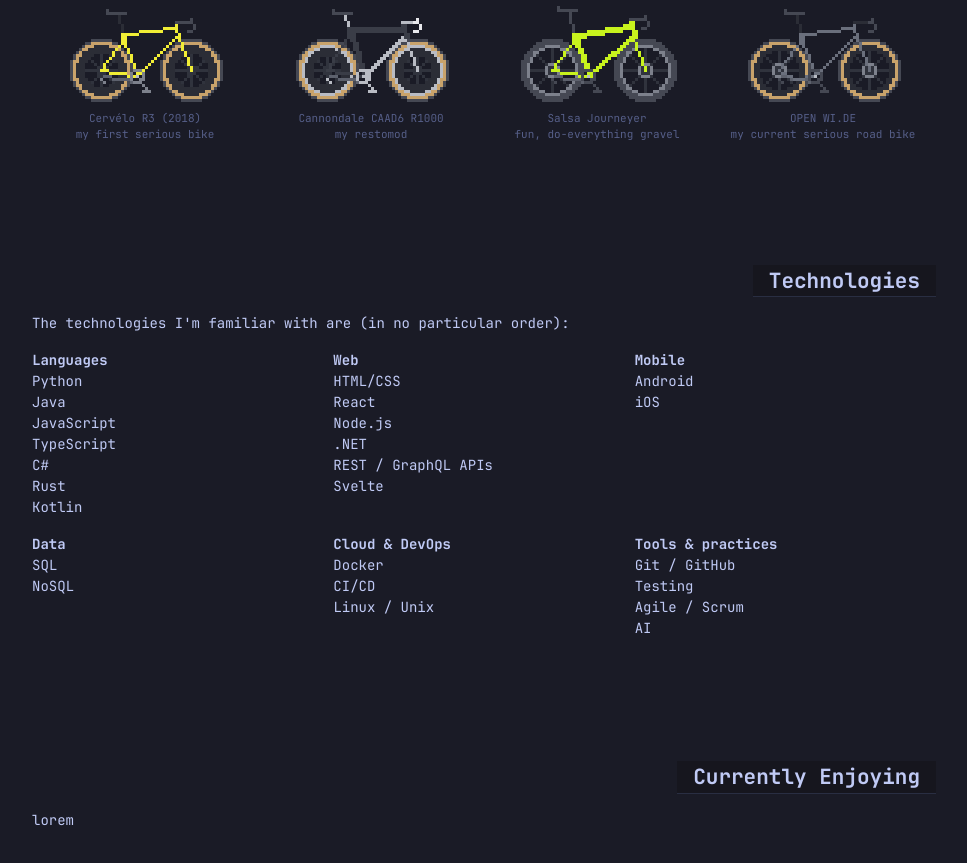
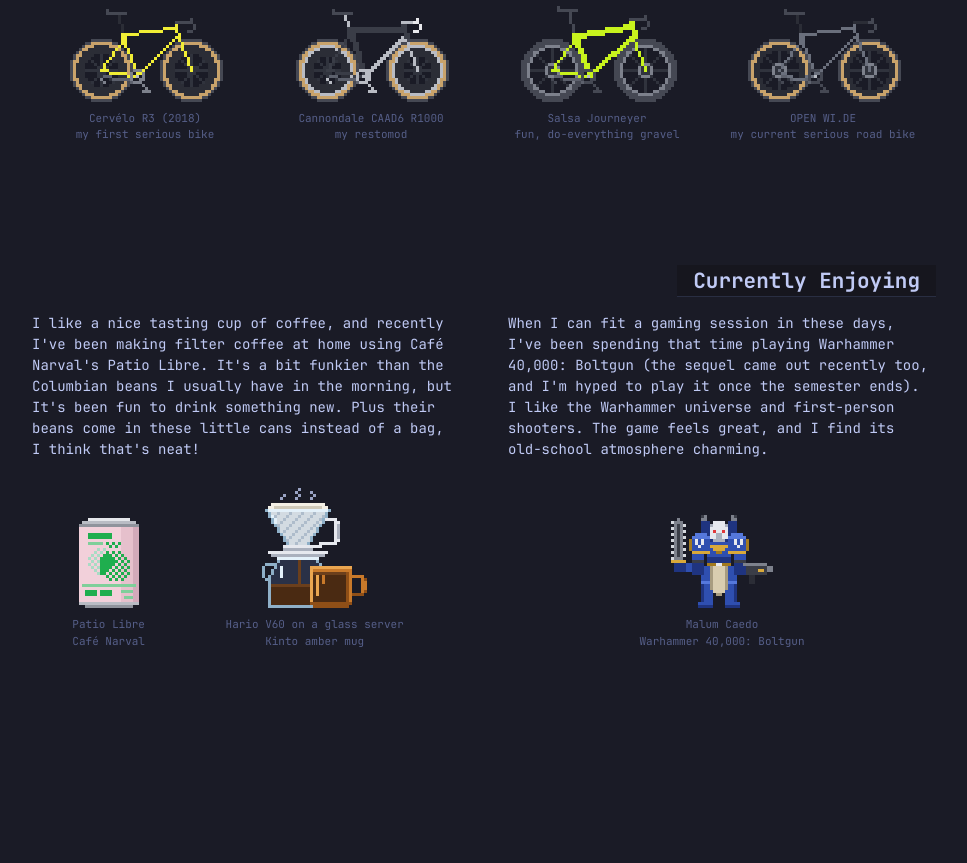
Before and after one commit to SetToNiko/website, a website: page pages/about.html in a window 1280 px wide. Shown: the part 1067-1930 px from the top of the page, without its empty margins (156-1123 px from the left). Drawn offline with Linux system fonts and the light colour scheme.

Commit message:
feat: add Currently Enjoying content

```diff
--- a/pages/about.html
+++ b/pages/about.html
@@ -90,8 +90,8 @@
           to work for! Small world.
         </p>
         <p>
-          I mostly ride road and gravel bikes, and I've gone through quite a
-          few over the years. It's something I can't wait to have more time for
+          I mostly ride road and gravel bikes, and I've gone through quite a few
+          over the years. It's something I can't wait to have more time for
           again once I graduate.
         </p>
         <div class="sprites">
@@ -100,7 +100,9 @@
               src="../res/images/sprites/cervelo-r3.svg"
               alt="Pixel art of a fluo yellow 2018 Cervélo R3 with carbon wheels and tanwall tires"
             />
-            <figcaption>Cervélo R3 (2018)<br />my first serious bike</figcaption>
+            <figcaption>
+              Cervélo R3 (2018)<br />my first serious bike
+            </figcaption>
           </figure>
           <figure class="sprite">
             <img
@@ -114,75 +116,91 @@
               src="../res/images/sprites/salsa-journeyer.svg"
               alt="Pixel art of a hi-vis yellow Salsa Journeyer gravel bike"
             />
-            <figcaption>Salsa Journeyer<br />fun, do-everything gravel</figcaption>
+            <figcaption>
+              Salsa Journeyer<br />fun, do-everything gravel
+            </figcaption>
           </figure>
           <figure class="sprite">
             <img
               src="../res/images/sprites/open-wide.svg"
               alt="Pixel art of a ready-to-paint OPEN WI.DE with shallow carbon wheels and tanwall tires"
             />
-            <figcaption>OPEN WI.DE<br />my current serious road bike</figcaption>
+            <figcaption>
+              OPEN WI.DE<br />my current serious road bike
+            </figcaption>
           </figure>
         </div>
       </div>
 
       <div class="dashboard-section">
-        <h2 class="terminal-titlebar">Technologies</h2>
-        <p>The technologies I'm familiar with are (in no particular order):</p>
-        <div class="lists">
-          <ul>
-            <li><strong>Languages</strong></li>
-            <li>Python</li>
-            <li>Java</li>
-            <li>JavaScript</li>
-            <li>TypeScript</li>
-            <li>C#</li>
-            <li>Rust</li>
-            <li>Kotlin</li>
-          </ul>
+        <h2 class="terminal-titlebar">Currently Enjoying</h2>
+        <div class="columns">
+          <div>
+            <p>
+              I like a nice tasting cup of coffee, and recently I've been making
+              filter coffee at home using Café Narval's Patio Libre. It's a bit
+              funkier than the Columbian beans I usually have in the morning,
+              but It's been fun to drink something new. Plus their beans come in
+              these little cans instead of a bag, I think that's neat!
+            </p>
+            <a
+              href="https://narval.cafe/"
+              class="sprite-link"
+              target="_blank"
+              rel="noopener noreferrer"
+              draggable="false"
+            >
+              <div class="lists">
+                <figure class="sprite">
+                  <img
+                    src="../res/images/sprites/patio-libre.svg"
+                    alt="Pixel art of a pink Café Narval Patio Libre coffee tin"
+                    draggable="false"
+                  />
+                  <figcaption>Patio Libre<br />Café Narval</figcaption>
+                </figure>
+                <figure class="sprite wide">
+                  <img
+                    src="../res/images/sprites/pourover-setup.svg"
+                    alt="Pixel art of a glass Hario V60 brewing into a glass server, steam rising, with a Kinto amber mug in front"
+                    draggable="false"
+                  />
+                  <figcaption>
+                    Hario V60 on a glass server<br />Kinto amber mug
+                  </figcaption>
+                </figure>
+              </div>
+            </a>
+          </div>
 
-          <ul>
-            <li><strong>Web</strong></li>
-            <li>HTML/CSS</li>
-            <li>React</li>
-            <li>Node.js</li>
-            <li>.NET</li>
-            <li>REST / GraphQL APIs</li>
-            <li>Svelte</li>
-          </ul>
-
-          <ul>
-            <li><strong>Mobile</strong></li>
-            <li>Android</li>
-            <li>iOS</li>
-          </ul>
+          <div>
+            <p>
+              When I can fit a gaming session in these days, I've been spending
+              that time playing Warhammer 40,000: Boltgun (the sequel came out
+              recently too, and I'm hyped to play it once the semester ends). I
+              like the Warhammer universe and first-person shooters. The game
+              feels great, and I find its old-school atmosphere charming.
+            </p>
+            <a
+              href="https://store.steampowered.com/app/2005010/"
+              class="sprite-link"
+              target="_blank"
+              rel="noopener noreferrer"
+              draggable="false"
+            >
+              <figure class="sprite">
+                <img
+                  src="../res/images/sprites/malum-caedo.svg"
+                  alt="Pixel art of Malum Caedo, the Ultramarine from Warhammer 40,000: Boltgun, with chainsword and boltgun"
+                  draggable="false"
+                />
+                <figcaption>
+                  Malum Caedo<br />Warhammer 40,000: Boltgun
+                </figcaption>
+              </figure>
+            </a>
+          </div>
         </div>
-        <div class="lists">
-          <ul>
-            <li><strong>Data</strong></li>
-            <li>SQL</li>
-            <li>NoSQL</li>
-          </ul>
-
-          <ul>
-            <li><strong>Cloud &amp; DevOps</strong></li>
-            <li>Docker</li>
-            <li>CI/CD</li>
-            <li>Linux / Unix</li>
-          </ul>
-
-          <ul>
-            <li><strong>Tools &amp; practices</strong></li>
-            <li>Git / GitHub</li>
-            <li>Testing</li>
-            <li>Agile / Scrum</li>
-            <li>AI</li>
-          </ul>
-        </div>
-      </div>
-      <div class="dashboard-section">
-        <h2 class="terminal-titlebar">Currently Enjoying</h2>
-        <p>lorem</p>
       </div>
       <div class="dashboard-section"></div>
     </main>
--- a/style.css
+++ b/style.css
@@ -265,6 +265,39 @@ li {
   text-align: center;
 }
 
+/* A sprite that takes two of the three .lists columns */
+.sprite.wide {
+  grid-column: span 2;
+}
+
+/* Sprites that are links: hover/press behaviour shared with .action-item */
+.sprite-link {
+  display: block;
+  padding: 12px 8px;
+  cursor: pointer;
+  text-decoration: none;
+  color: var(--nvim-fg-normal);
+}
+
+/* Two text columns: stacked on phones, side by side from 750px */
+.columns {
+  display: grid;
+  grid-template-columns: 1fr;
+  gap: 32px 48px;
+}
+
+@media screen and (min-width: 750px) {
+  .columns {
+    grid-template-columns: 1fr 1fr;
+  }
+}
+
+.columns > div {
+  display: grid;
+  align-content: space-between;
+  row-gap: 16px;
+}
+
 /* Neovim ASCII Banner */
 .ascii-banner {
   font-family: var(--nvim-font-mono);
@@ -365,13 +398,15 @@ li {
   font-size: var(--subhead);
 }
 
-.action-item:hover {
+.action-item:hover,
+.sprite-link:hover {
   background-color: var(--nvim-bg-highlight);
   transform: translateX(-5px) translateY(-5px);
   box-shadow: 6px 6px 0px 0px rgba(0, 0, 0, 0.3);
 }
 
-.action-item:active {
+.action-item:active,
+.sprite-link:active {
   transform: translateX(5px) translateY(5px) translateZ(10px);
   box-shadow: inset 6px 6px 0px 0px rgba(0, 0, 0, 0.3);
   background-color: var(--nvim-bg-normal);
```
Also changed, not shown: drafts/sprites/malum-caedo.svg (added), drafts/sprites/patio-libre.svg (added), drafts/sprites/pourover-setup.svg (added), res/images/sprites/malum-caedo.svg (added), res/images/sprites/patio-libre.svg (added), res/images/sprites/pourover-setup.svg (added).
